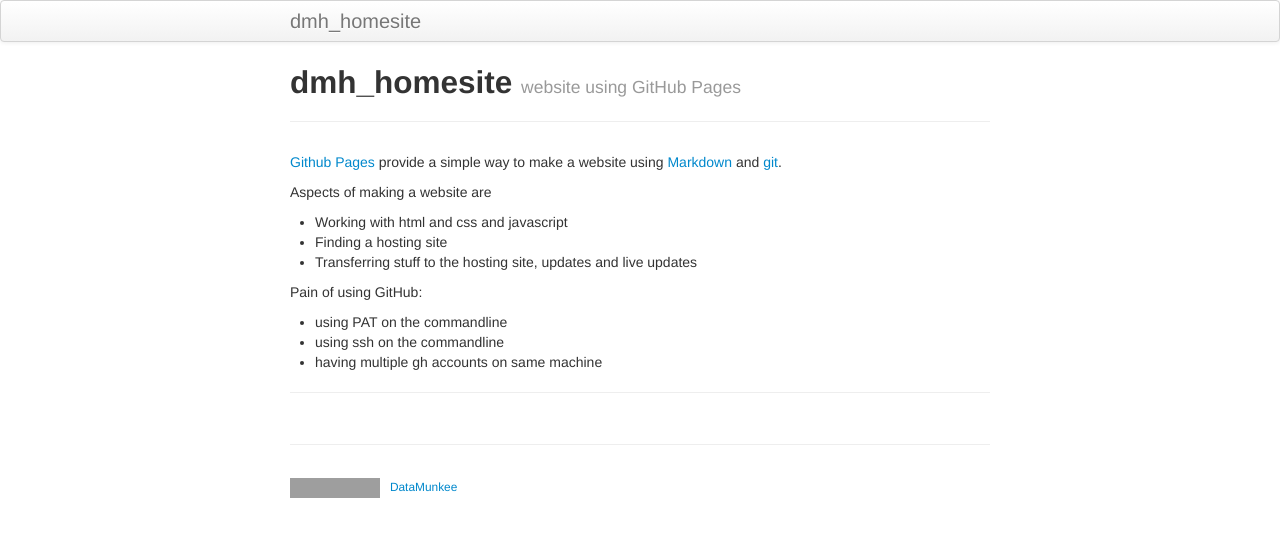
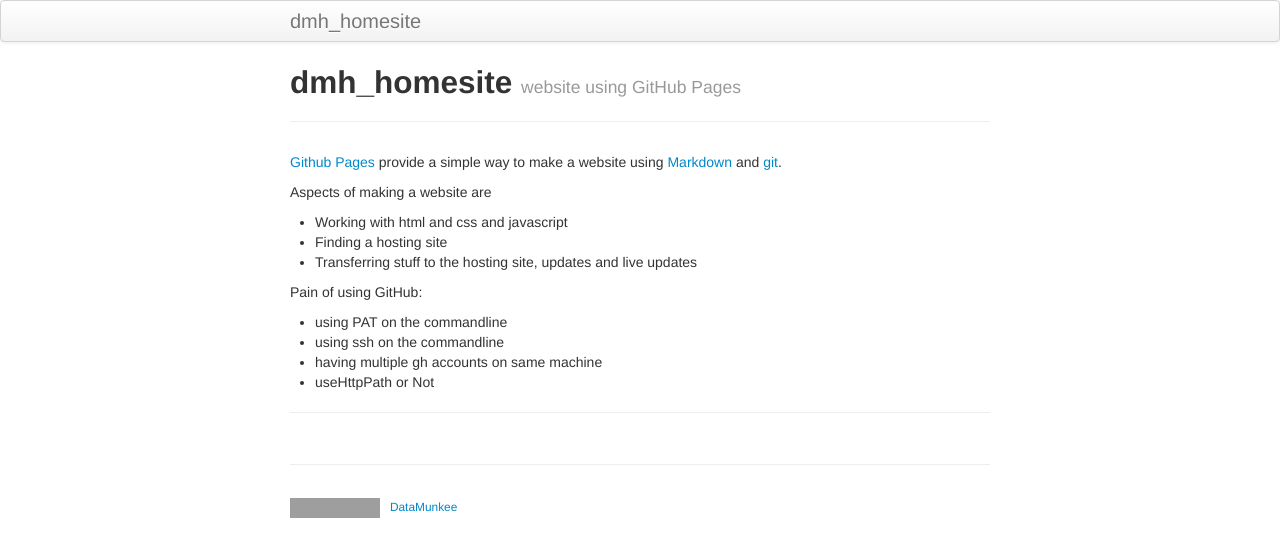
Before and after one commit to datamunkee/dmh_homesite, a Jekyll site: the page built from index.md, in a window 1280 px wide. Shown: the top 557 px of the page. Built offline with Jekyll 4.4.1, drawn with Linux system fonts in a browser that asks for light colours; grey boxes are pictures that could not be loaded.

```diff
--- a/index.md
+++ b/index.md
@@ -21,5 +21,6 @@ Pain of using GitHub:
 - using PAT on the commandline
 - using ssh on the commandline
 - having multiple gh accounts on same machine
+- useHttpPath or Not
 
 ---
```
